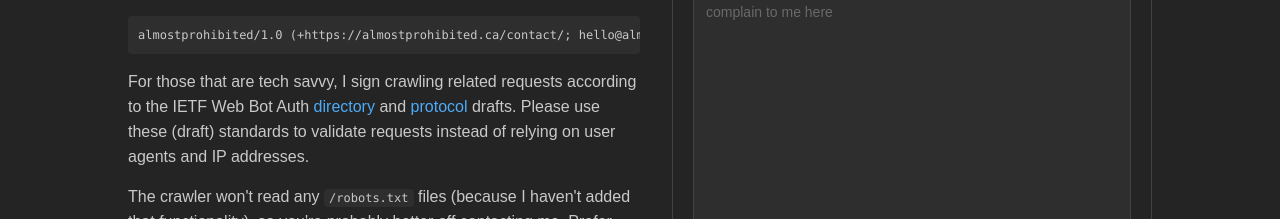
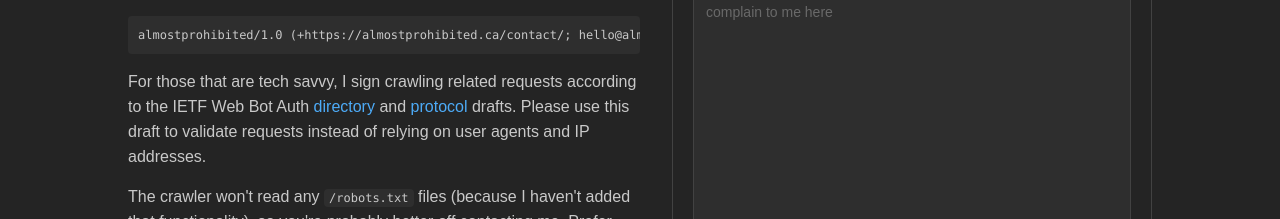
Before and after one commit to almostprohibited/frontend, a React (Vite) app: page /contact in a window 1280 px wide. Shown: the part 497-716 px from the top of the page. Built offline with nearby package versions, Linux system fonts and the light colour scheme.

Commit message:
Update wording of HTTP sig behaviour

```diff
--- a/src/pages/contact/index.tsx
+++ b/src/pages/contact/index.tsx
@@ -59,9 +59,8 @@ function ContactPage() {
 							<CleanLink link="https://datatracker.ietf.org/doc/draft-meunier-webbotauth-httpsig-protocol/">
 								protocol
 							</CleanLink>{' '}
-							drafts. Please use these (draft) standards to
-							validate requests instead of relying on user agents
-							and IP addresses.
+							drafts. Please use this draft to validate requests
+							instead of relying on user agents and IP addresses.
 						</Text>
 						<Text>
 							{"The crawler won't read any "}
```
